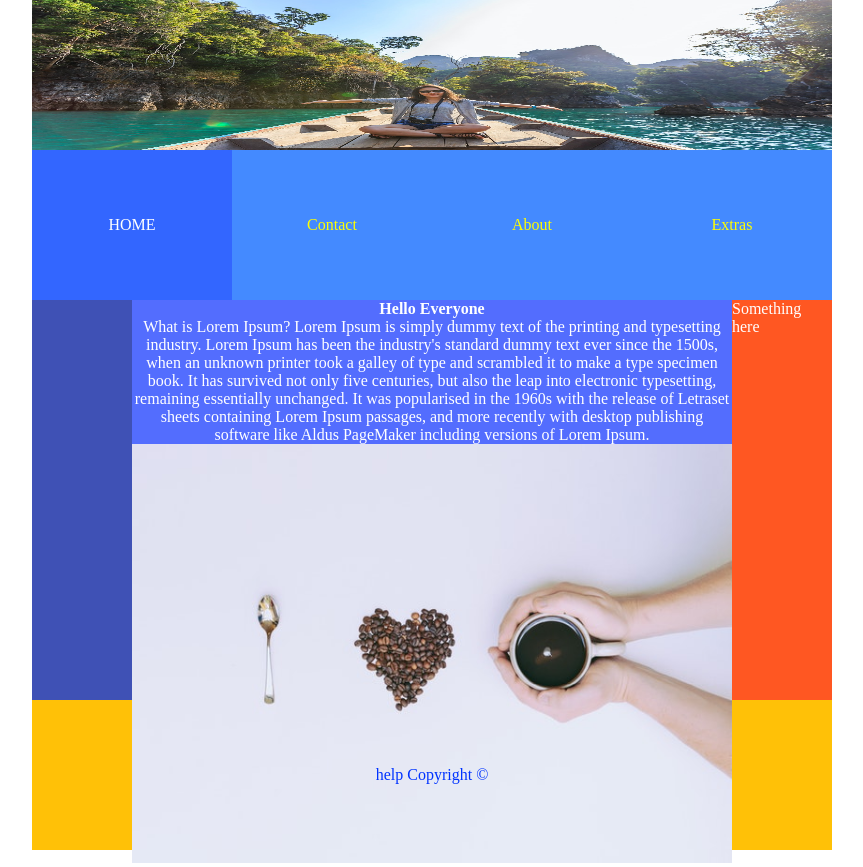
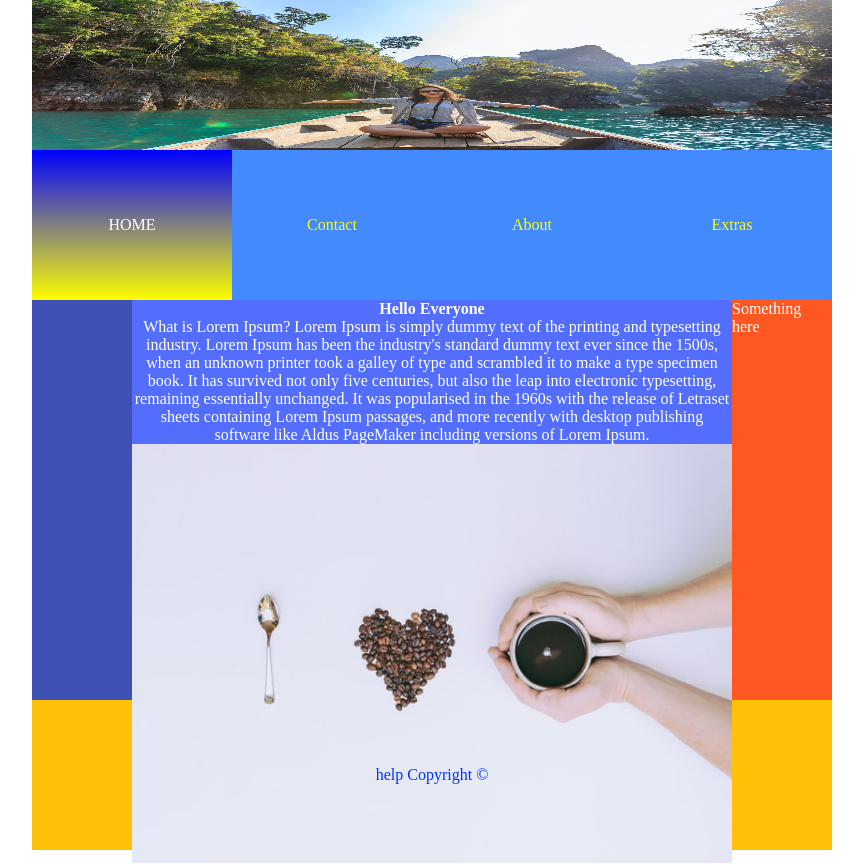
Before and after one commit to sandeepjoshi631/Webiii, a plain HTML site: page index.html in a window 1280 px wide. In both pictures the pointer is over the element "Home". Shown: the whole page, without its empty margins (208-1071 px from the left). Drawn offline with Linux system fonts and the light colour scheme.

Commit message:
Update index.html

```diff
--- a/index.html
+++ b/index.html
@@ -98,13 +98,14 @@ color:white;
 background-color:#36f;
 Float:left;
 height:150px;
+background-image: linear-gradient(blue, yellow);
 width:200px;
 text-align:center;
 line-height:150px;
 text-transform:uppercase;
 }
 
-
+.
 
 </style>
 </head>
```
